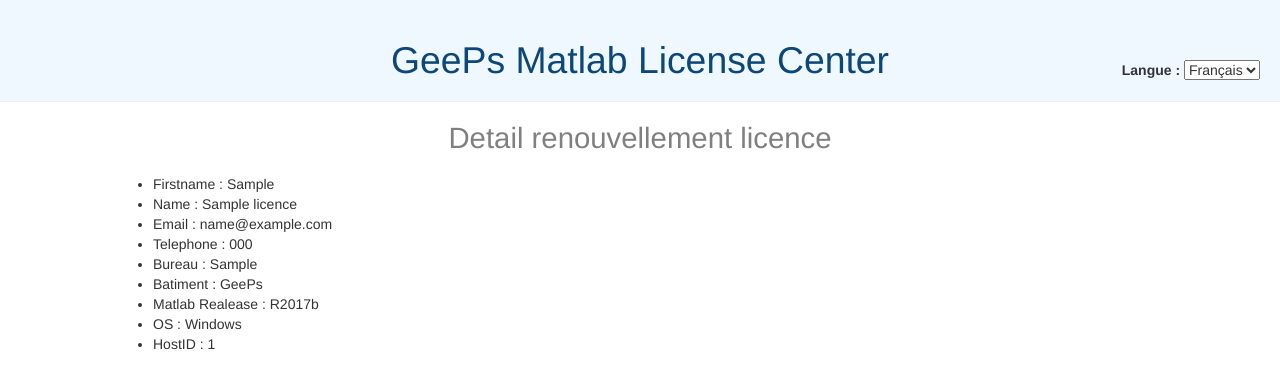
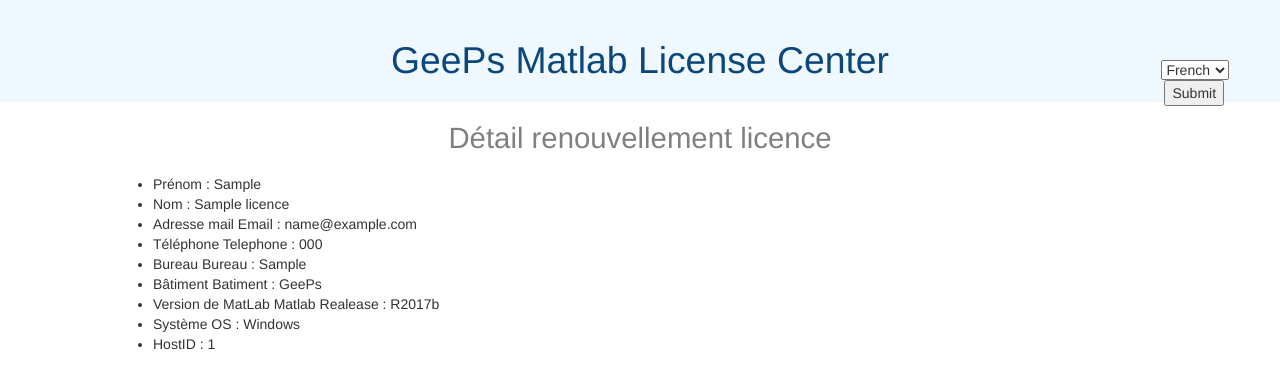
Before and after one commit to leonie-boullier/geeps, a Django app: page /licence/1/ in a window 1280 px wide. Shown: the top 389 px of the page. Run offline with Django 3.2, Linux system fonts and the light colour scheme; tables that the repository leaves empty hold one stand-in row (values such as "Sample post"); some libraries are stand-ins or nearby versions.

Commit message:
Translation added

```diff
--- a/matLab/models.py
+++ b/matLab/models.py
@@ -3,6 +3,7 @@
 
 from django.db import models
 from django.utils import timezone
+from django.utils.translation import ugettext_lazy as _
 
 # Create your models here.
 
@@ -25,14 +26,14 @@
 		('Linux', 'Linux'),
 	)
 
-	name = models.CharField(max_length=50)
-	firstname = models.CharField(max_length=50)
-	email = models.EmailField(max_length=50)
-	telephone = models.CharField(max_length=10)
-	bureau = models.CharField(max_length=200)
-	batiment = models.CharField(max_length=10, choices=BATIMENTS, default="GeePs")
-	matlabRelease = models.CharField(max_length=10, choices=MATLABRELEASES, default="R2017b")
-	operatingSystem = models.CharField(max_length=10 , choices=SYSTEMS, default="Windows")
+	name = models.CharField(max_length=50, verbose_name=_("Nom"))
+	firstname = models.CharField(max_length=50, verbose_name=_("Prénom"))
+	email = models.EmailField(max_length=50, verbose_name=_("Adresse mail"))
+	telephone = models.CharField(max_length=10, verbose_name=_("Téléphone"))
+	bureau = models.CharField(max_length=200, verbose_name=_("Bureau"))
+	batiment = models.CharField(max_length=10, verbose_name=_("Bâtiment"), choices=BATIMENTS, default="GeePs")
+	matlabRelease = models.CharField(max_length=10, verbose_name=_("Version de MatLab"), choices=MATLABRELEASES, default="R2017b")
+	operatingSystem = models.CharField(max_length=10 , verbose_name=_("Système"), choices=SYSTEMS, default="Windows")
 	hostID = models.IntegerField()
 
 
--- a/matLab/static/js/matLab.js
+++ b/matLab/static/js/matLab.js
@@ -1,8 +1,7 @@
 function changeLang(element) {
+	console.log(element);
 	var lang = element.options[element.selectedIndex].value;
+	$('#language').val($(this).attr('lang_code'));
+	$('#change_language_from').submit();
 	console.log(lang);
-	switch(lang)
-	{
-
-	}
 }
--- a/matLab/templates/matLab/base.html
+++ b/matLab/templates/matLab/base.html
@@ -1,4 +1,5 @@
 {% load staticfiles %}
+{% load i18n %}
 <html>
     <head>
         <title>GeePs Matlab License Center</title>
@@ -12,11 +13,16 @@
     <div class="page-header">
         <h1><a href="/">GeePs Matlab License Center</a></h1>
         <div class="language">
-			<label for="selectLang">Langue :</label>
-			<select id="selectLang" onclick="changeLang(this);">
-				<option value="fr">Français</option>
-				<option value="en">English</option>
+		<form action="/i18n/setlang/" method="post">
+			{% csrf_token %}
+			<input type="hidden" value="#" name="next"/>
+			<select name="language">
+			{% for lang in LANGUAGES %}
+				<option value="{{ lang.0 }}">{{ lang.1 }}</option>
+			{% endfor %}
 			</select>
+			<input type="submit" />
+		</form>
         </div>
     </div>
     <div class="content-container">
--- a/matLab/templates/matLab/formulaire.html
+++ b/matLab/templates/matLab/formulaire.html
@@ -1,9 +1,10 @@
 {% extends 'matLab/base.html' %}
+{% load i18n %}
 
 {% block content %}
-	<h1>Renouvellement Licence</h1>
+	<h1>{% blocktrans %}Renouvellement Licence{% endblocktrans %}</h1>
 		<form method="POST" class="post-form">{% csrf_token %}
 			{{ form.as_p }}
-			<button type="submit" class="save btn btn-default">Save</button>
+			<button type="submit" class="save btn btn-default">{% trans "Envoyer" %}</button>
 	</form>
 {% endblock %}
--- a/matLab/templates/matLab/index.html
+++ b/matLab/templates/matLab/index.html
@@ -1,9 +1,9 @@
 {% extends 'matLab/base.html' %}
 
 {% block content %}
-	<h1>Renouvellement Licence</h1>
+	<h1>{% trans "Renouvellement Licence" %}</h1>
 		<form method="POST" class="post-form">{% csrf_token %}
 			{{ form.as_p }}
-			<button type="submit" class="save btn btn-default">Save</button>
+			<button type="submit" class="save btn btn-default">{% trans "Envoyer" %}</button>
 	</form>
 {% endblock %}
--- a/matLab/templates/matLab/licence_details.html
+++ b/matLab/templates/matLab/licence_details.html
@@ -1,16 +1,17 @@
 {% extends 'matLab/base.html' %}
+{% load i18n %}
 
 {% block content %}
-	<h1>Detail renouvellement licence</h1>
+	<h1>{% trans "Détail renouvellement licence" %}</h1>
 	<ul>
-    <li> Firstname : {{licence.firstname}} </li>
-    <li> Name : {{licence.name}}</li>
-    <li> Email : {{licence.email}}</li>
-    <li> Telephone : {{licence.telephone}}</li>
-    <li> Bureau : {{licence.bureau}}</li>
-    <li> Batiment : {{licence.batiment}}</li>
-    <li> Matlab Realease : {{licence.matlabRelease}}</li>
-    <li> OS : {{licence.operatingSystem}}</li>
-    <li> HostID : {{licence.hostID}}</li>
-  <ul>
+	    <li>{% trans "Prénom" %} : {{licence.firstname}} </li>
+	    <li>{% trans "Nom" %} : {{licence.name}}</li>
+	    <li>{% trans "Adresse mail" %} Email : {{licence.email}}</li>
+	    <li>{% trans "Téléphone" %} Telephone : {{licence.telephone}}</li>
+	    <li>{% trans "Bureau" %} Bureau : {{licence.bureau}}</li>
+	    <li>{% trans "Bâtiment" %} Batiment : {{licence.batiment}}</li>
+	    <li>{% trans "Version de MatLab" %} Matlab Realease : {{licence.matlabRelease}}</li>
+	    <li>{% trans "Système" %} OS : {{licence.operatingSystem}}</li>
+	    <li>HostID : {{licence.hostID}}</li>
+  	</ul>
 {% endblock %}
--- a/mysite/urls.py
+++ b/mysite/urls.py
@@ -18,5 +18,6 @@
 
 urlpatterns = [
     url(r'^admin/', admin.site.urls),
+    url(r'^i18n/', include('django.conf.urls.i18n')),
     url(r'', include('matLab.urls')),
 ]
```
Also changed, not shown: mysite/settings.py (+10 -1 lines), matLab/locale/en/LC_MESSAGES/django.po (added), mysite/locale/en/LC_MESSAGES/django.po (added), 2 other files.
